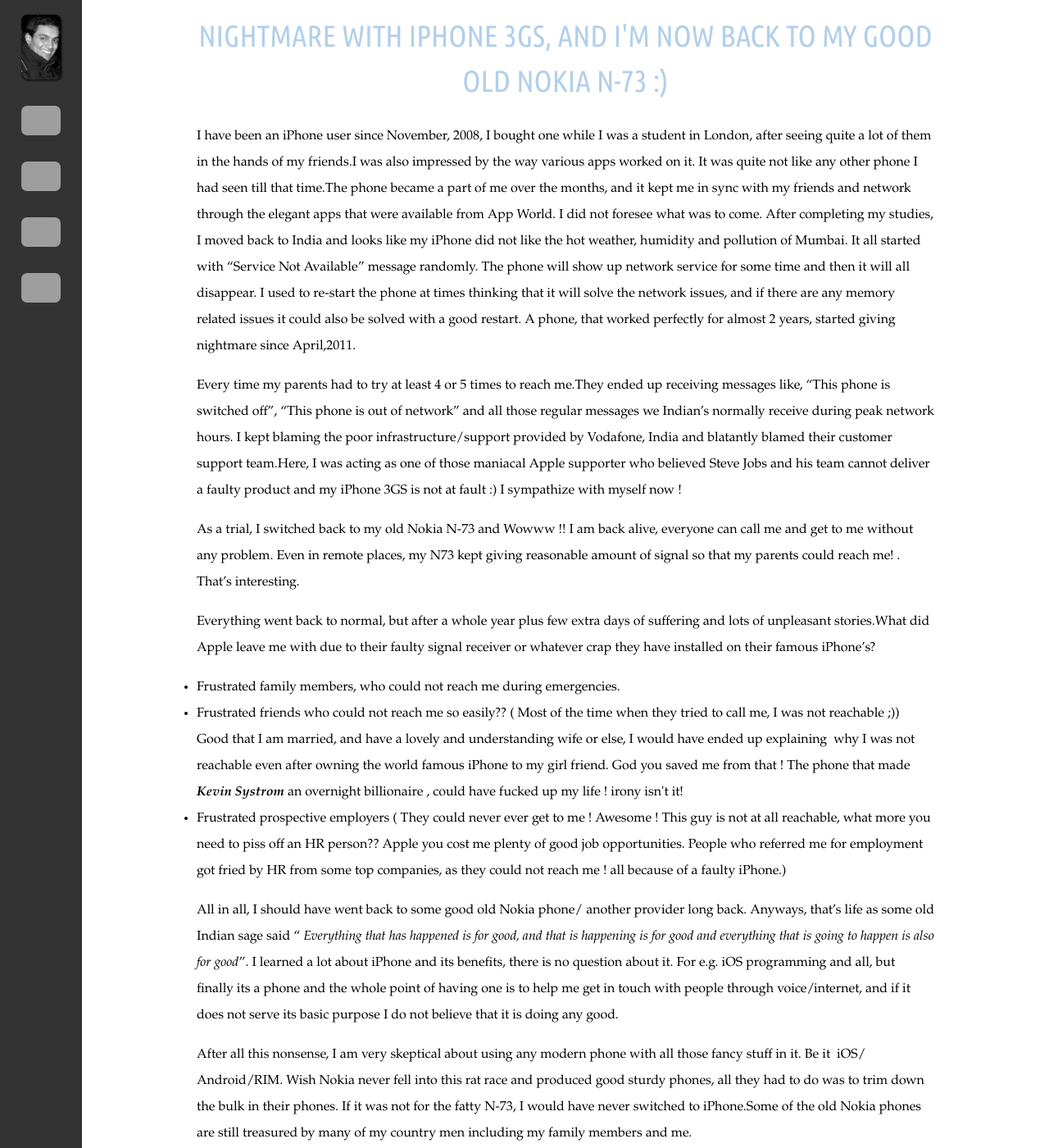
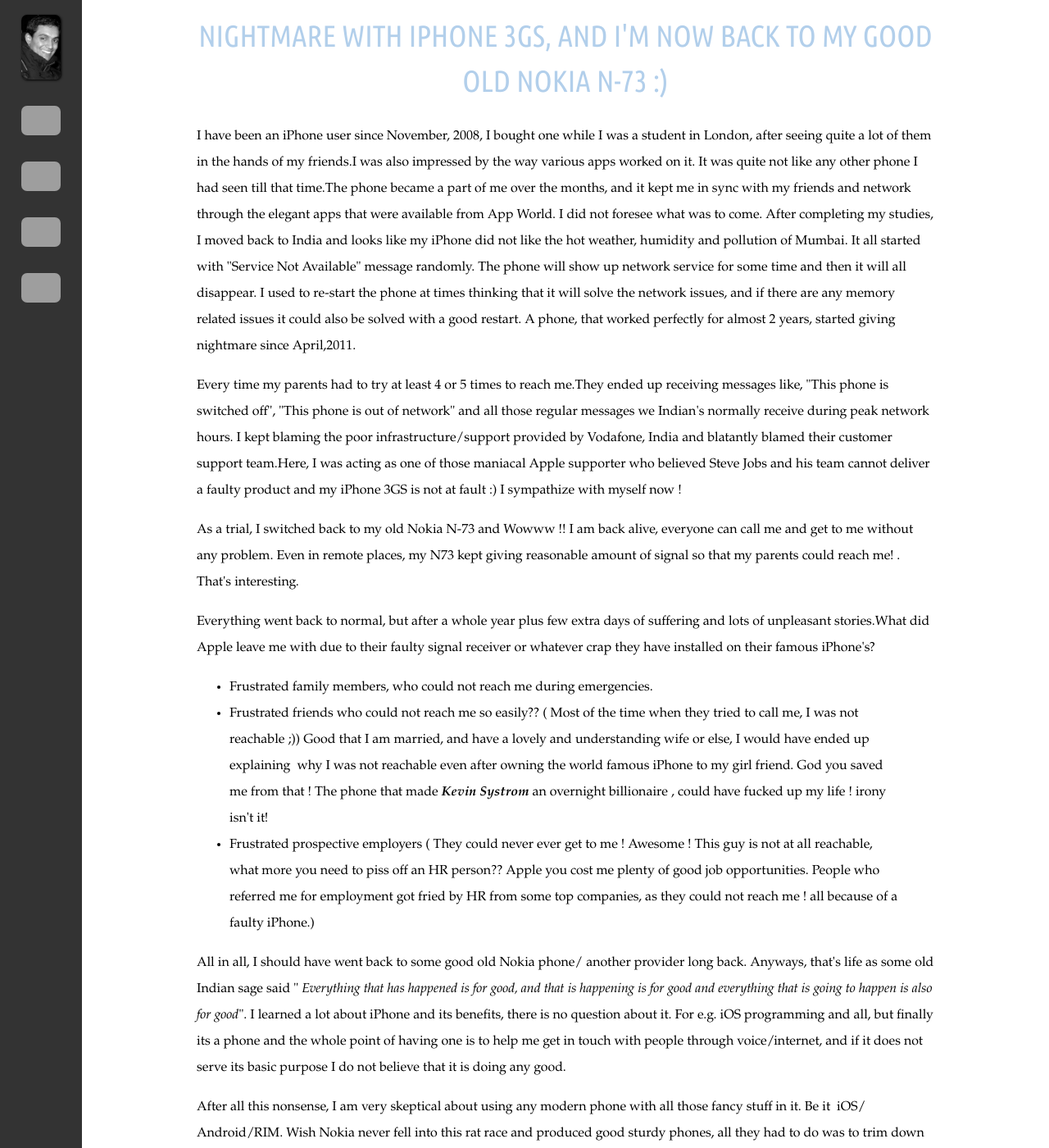
Before and after one commit to hpalappetty/silkyprogrammer.github.com, a Jekyll site: the page built from _posts/2012-06-25-nightmare-with-iphone-3gs-and-im-now-back-to-my-good-old-nokia-n-73.md, in a window 1280 px wide and 1400 px high. Shown: the whole window at 82% size. Built offline with Jekyll 4.4.1, drawn with Linux system fonts in a browser that asks for light colours; some web fonts are replaced; grey boxes are pictures that could not be loaded.

Commit message:
additional changes to an old post

```diff
--- a/_posts/2012-06-25-nightmare-with-iphone-3gs-and-im-now-back-to-my-good-old-nokia-n-73.md
+++ b/_posts/2012-06-25-nightmare-with-iphone-3gs-and-im-now-back-to-my-good-old-nokia-n-73.md
@@ -8,25 +8,35 @@
   - technology
 
 ---
-
+<p>
 I have been an iPhone user since November, 2008, I bought one while I was a student in London, after seeing quite a lot of them in the hands of my friends.I was also impressed by the way various apps worked on it. It was quite not like any other phone I had seen till that time.The phone became a part of me over the months, and it kept me in sync with my friends and network through the elegant apps that were available from App World. I did not foresee what was to come. After completing my studies, I moved back to India and looks like my iPhone did not like the hot weather, humidity and pollution of Mumbai. It all started  with "Service Not Available" message randomly. The phone will show up network service for some time and then it will all disappear. I used to re-start the phone at times thinking that it will solve the network issues, and if there are any memory related issues it could also be solved with a good restart. A phone, that worked perfectly for almost 2 years, started giving nightmare since April,2011.
-
+</p>
+<p>
 Every time my parents had to try at least 4 or 5 times to reach me.They ended up receiving messages like, "This phone is switched off", "This phone is out of network" and all those regular messages we Indian's normally receive during peak network hours. I kept blaming the poor infrastructure/support provided by Vodafone, India and blatantly blamed their customer support team.Here, I was acting as one of those maniacal Apple supporter who believed Steve Jobs and his team cannot deliver a faulty product and my iPhone 3GS is not at fault :) I sympathize with myself now !
-
+</p>
+<p>
 As a trial, I switched back to my old Nokia N-73 and Wowww !! I am back alive, everyone can call me and get to me without any problem. Even in remote places, my N73 kept giving reasonable amount of signal so that my parents could reach me! . That's interesting.
-
+</p>
+<p>
 Everything went back to normal, but after a whole year plus few extra days of suffering and lots of unpleasant stories.What did Apple leave me with due to their faulty signal receiver or whatever crap they have installed on their famous iPhone's?
+</p>
+<blockquote>
 <ul>
 	<li>Frustrated family members, who could not reach me during emergencies.</li>
 	<li>Frustrated friends who could not reach me so easily?? ( Most of the time when they tried to call me, I was not reachable ;)) Good that I am married, and have a lovely and understanding wife or else, I would have ended up explaining  why I was not reachable even after owning the world famous iPhone to my girl friend. God you saved me from that ! The phone that made <em><strong>Kevin Systrom</strong></em> an overnight billionaire , could have fucked up my life ! irony isn't it!</li>
 	<li>Frustrated prospective employers ( They could never ever get to me ! Awesome ! This guy is not at all reachable, what more you need to piss off an HR person?? Apple you cost me plenty of good job opportunities. People who referred me for employment got fried by HR from some top companies, as they could not reach me ! all because of a faulty iPhone.)</li>
 </ul>
+</blockquote>
+<p>
 All in all, I should have went back to some good old Nokia phone/ another provider long back. Anyways, that's life as some old Indian sage said "<em> Everything that has happened is for good, and that is happening is for good and everything that is going to happen is also for good</em>". I learned a lot about iPhone and its benefits, there is no question about it. For e.g. iOS programming and all, but finally its a phone and the whole point of having one is to help me get in touch with people through voice/internet, and if it does not serve its basic purpose I do not believe that it is doing any good.
-
+</p>
+<p>
 After all this nonsense, I am very skeptical about using any modern phone with all those fancy stuff in it. Be it  iOS/ Android/RIM. Wish Nokia never fell into this rat race and produced good sturdy phones, all they had to do was to trim down the bulk in their phones. If it was not for the fatty N-73, I would have never switched to iPhone.Some of the old Nokia phones are still treasured by many of my country men including my family members and me.
-
+</p>
 My requests:
-<ul>
-	<li>Nokia : Please produce good old Symbian Phones, that are sturdy and lasts long. I am sure you guys can do it.</li>
-	<li>Apple : Please correct your signal receivers/ whatever to solve this signal related issues on your iPhone's. Otherwise, its just a piece of Crap</li>
-</ul>
+<blockquote>
+  <ul>
+	  <li>Nokia : Please produce good old Symbian Phones, that are sturdy and lasts long. I am sure you guys can do it.</li>
+	  <li>Apple : Please correct your signal receivers/ whatever to solve this signal related issues on your iPhone's. Otherwise, its just a piece of Crap</li>
+  </ul>
+</blockquote>
--- a/about/index.html
+++ b/about/index.html
@@ -57,6 +57,7 @@
     <li>Ruby - A funny and easy language to code with, You will feel you
     are talking to computer rather than typing in obscure english verbs.</li>
     <li><strong>Haskell</strong> - This one is something that I have started experimenting
+
     with recently.I wanted to learn a functional programming language
     and take my mathematical & algorithmic programming skills to next
     level. I hope this one will help me do that.</li>
```
